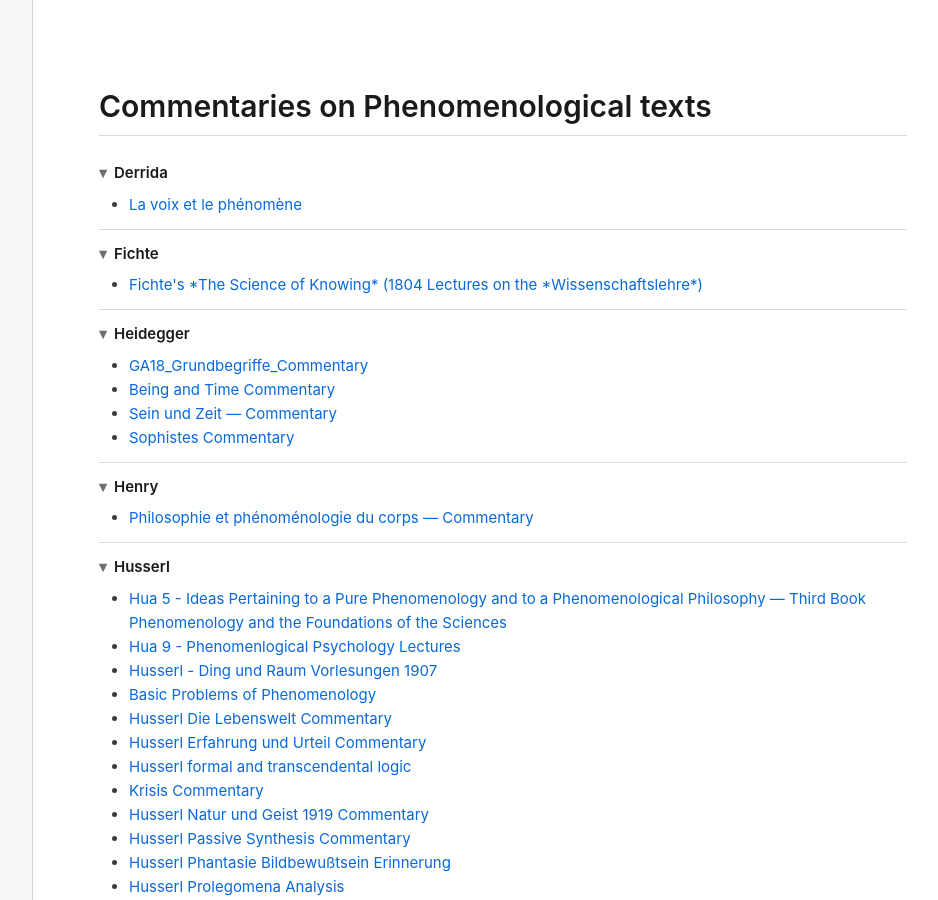
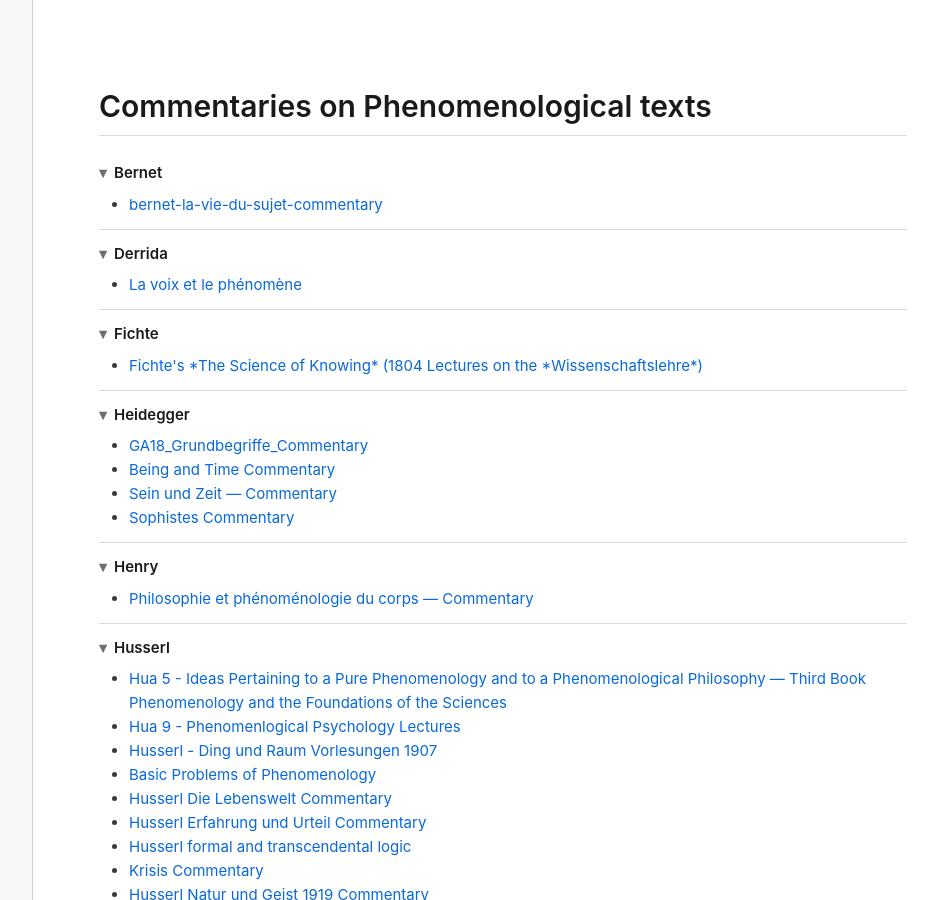
Before and after one commit to faultynode/commentaries, a Jekyll site: the page built from index.html, in a window 1280 px wide and 900 px high. Shown: the whole window, without its empty margins (227-1165 px from the left). Built offline with Jekyll 4.4.1, drawn with Linux system fonts in a browser that asks for light colours.

Commit message:
Record WordPress post IDs and regenerate index.html [skip ci]

```diff
--- a/index.html
+++ b/index.html
@@ -5,6 +5,12 @@ title: Phenomenology Commentaries
 
 <h1>Commentaries on Phenomenological texts</h1>
 <div class="commentary-groups">
+  <details open>
+    <summary>Bernet</summary>
+    <ul>
+      <li><a href="commentaries/bernet/bernet-la-vie-du-sujet-commentary.html">bernet-la-vie-du-sujet-commentary</a></li>
+    </ul>
+  </details>
   <details open>
     <summary>Derrida</summary>
     <ul>
```
Also changed, not shown: commentaries/bernet/bernet-la-vie-du-sujet-commentary.md (+4 -0 lines).
